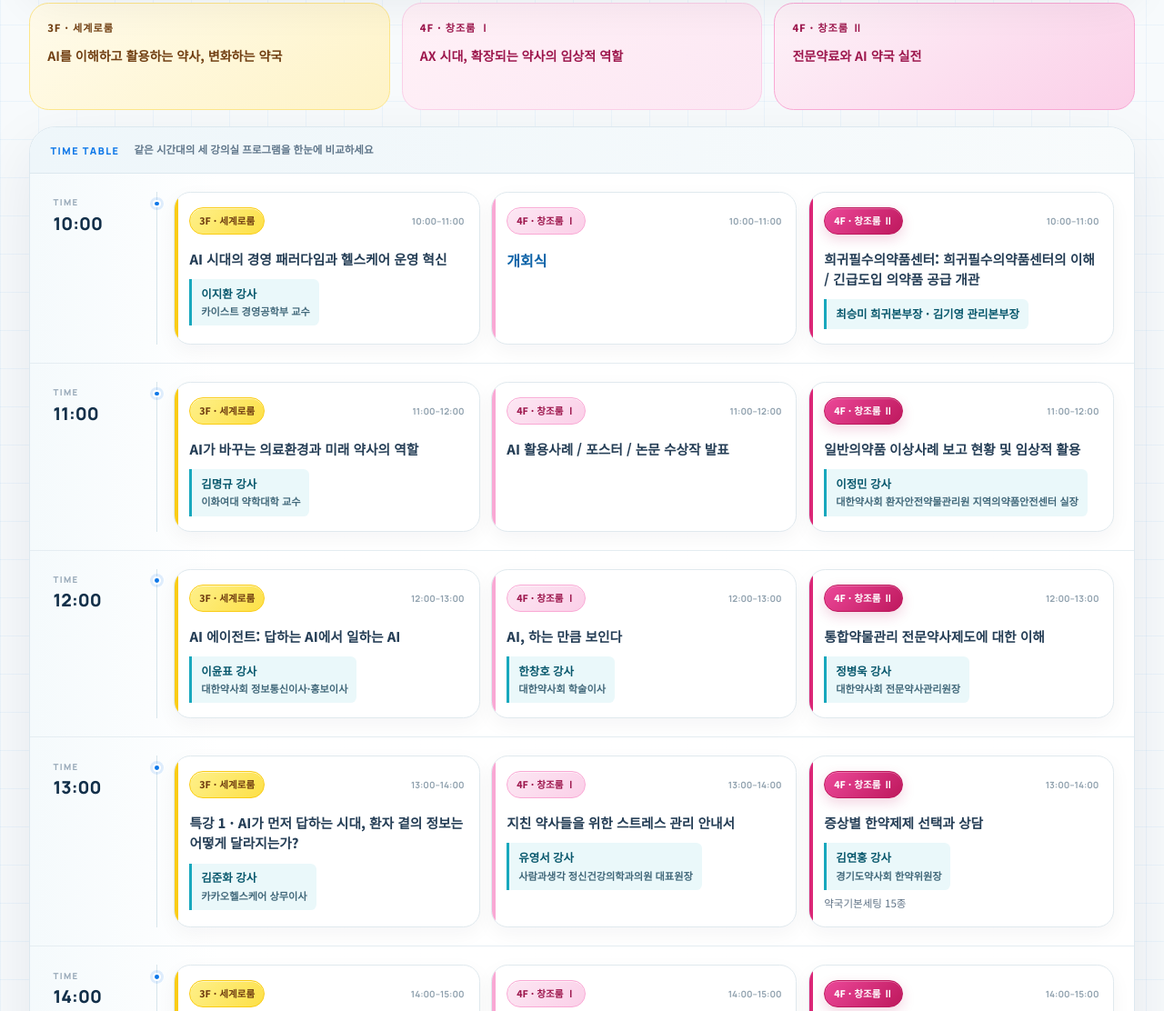
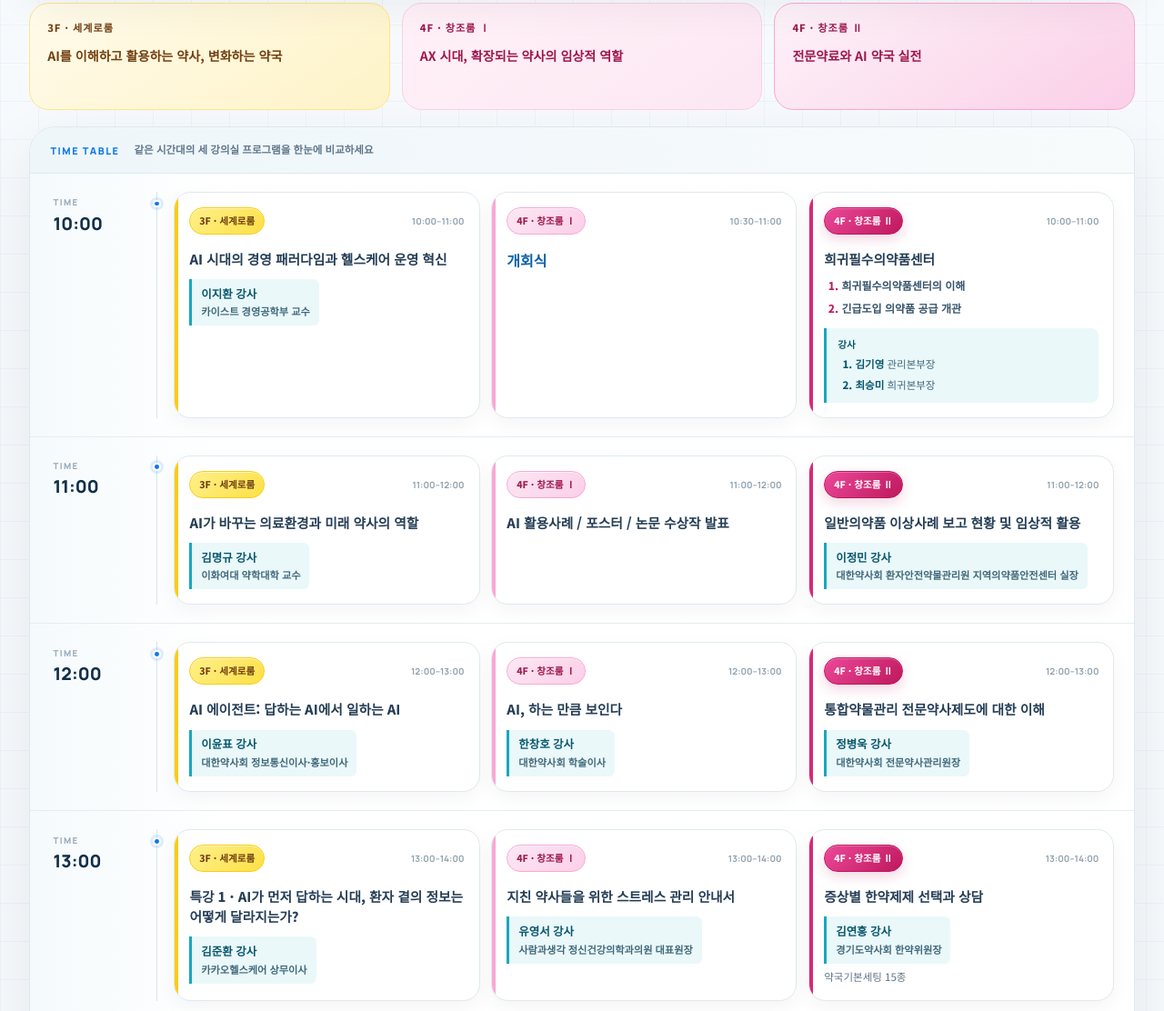
Before and after one commit to hangyver/AXfestival, a website built with Vite: page program.html in a window 1280 px wide. Shown: the part 946-2058 px from the top of the page at 91% size. Built offline with nearby package versions, Linux system fonts and the light colour scheme.

Commit message:
fix: correct festival schedule times and speakers

```diff
--- a/app.js
+++ b/app.js
@@ -393,10 +393,12 @@ if (programList) {
     </div>`).join("")}
   </div>`;
   const roomOrder = new Map(programData.rooms.map((room, index) => [room.id, index]));
-  const orderedSessions = [...programData.sessions].sort((a, b) => a.start.localeCompare(b.start) || roomOrder.get(a.roomId) - roomOrder.get(b.roomId));
+  const slotOf = session => session.slotStart || session.start;
+  const orderedSessions = [...programData.sessions].sort((a, b) => slotOf(a).localeCompare(slotOf(b)) || roomOrder.get(a.roomId) - roomOrder.get(b.roomId));
   const groupedSessions = orderedSessions.reduce((groups, session) => {
-    if (!groups.has(session.start)) groups.set(session.start, []);
-    groups.get(session.start).push(session);
+    const slot = slotOf(session);
+    if (!groups.has(slot)) groups.set(slot, []);
+    groups.get(slot).push(session);
     return groups;
   }, new Map());
 
@@ -404,15 +406,17 @@ if (programList) {
     const cards = sessions.map(session => {
       const room = programData.rooms.find(item => item.id === session.roomId);
       const speaker = session.speaker ? renderSpeaker(session.speaker) : "";
+      const topics = session.topics ? `<ol class="program-topic-list" aria-label="강의 주제">${session.topics.map(topic => `<li>${topic}</li>`).join("")}</ol>` : "";
+      const speakers = session.speakers ? `<div class="program-speaker-pairings"><span>강사</span><ol aria-label="강사 명단">${session.speakers.map(person => `<li><strong>${person.name}</strong> ${person.role}</li>`).join("")}</ol></div>` : "";
       const description = session.description
         ? `<p class="program-description${session.category.includes("개회") ? " program-description-opening" : ""}">${session.description}</p>`
         : "";
       const feature = session.feature ? renderFeature(session.feature) : "";
-      const duration = Number(session.end.slice(0, 2)) - Number(session.start.slice(0, 2));
-      const durationLabel = session.feature?.timeLabel || (duration > 1 ? `${duration}시간 프로그램` : `${session.start}–${session.end}`);
+      const duration = (Number(session.end.slice(0, 2)) * 60 + Number(session.end.slice(3))) - (Number(session.start.slice(0, 2)) * 60 + Number(session.start.slice(3)));
+      const durationLabel = session.feature?.timeLabel || (duration > 60 ? `${duration / 60}시간 프로그램` : `${session.start}–${session.end}`);
       return `<article class="program-session-card${session.feature ? " program-session-card-feature" : ""}" data-room="${room.id}">
         <div class="program-card-top"><span class="program-room-label ${room.labelClass}">${room.floor} · ${room.name}</span><span class="program-duration">${durationLabel}</span></div>
-        <div class="program-session"><h3 class="${session.category.includes("개회") ? "program-title-opening" : ""}">${session.title}</h3>${speaker}${description}${feature}</div>
+        <div class="program-session"><h3 class="${session.category.includes("개회") ? "program-title-opening" : ""}">${session.title}</h3>${topics}${speaker}${speakers}${description}${feature}</div>
       </article>`;
     }).join("");
     return `<section class="program-hour-group" data-time="${start}">
--- a/festival-data.js
+++ b/festival-data.js
@@ -42,18 +42,18 @@ const FESTIVAL_DATA = {
     { id: "1000-world", roomId: "world", start: "10:00", end: "11:00", title: "AI 시대의 경영 패러다임과 헬스케어 운영 혁신", speaker: "이지환 강사 (카이스트 경영공학부 교수)", description: "", category: ["AI", "경영 패러다임", "헬스케어", "운영 혁신"], status: "편성안" },
     { id: "1100-world", roomId: "world", start: "11:00", end: "12:00", title: "AI가 바꾸는 의료환경과 미래 약사의 역할", speaker: "김명규 강사 (이화여대 약학대학 교수)", description: "", category: ["AI", "의료환경", "미래약사"], status: "편성안" },
     { id: "1200-world", roomId: "world", start: "12:00", end: "13:00", title: "AI 에이전트: 답하는 AI에서 일하는 AI", speaker: "이윤표 강사 (대한약사회 정보통신이사·홍보이사)", description: "", category: ["AI 에이전트", "AI", "약사 직능"], status: "편성안" },
-    { id: "1300-world", roomId: "world", start: "13:00", end: "14:00", title: "특강 1 · AI가 먼저 답하는 시대, 환자 곁의 정보는 어떻게 달라지는가?", speaker: "김준화 강사 (카카오헬스케어 상무이사)", description: "", category: ["특강", "AI", "환자정보"], status: "편성안" },
+    { id: "1300-world", roomId: "world", start: "13:00", end: "14:00", title: "특강 1 · AI가 먼저 답하는 시대, 환자 곁의 정보는 어떻게 달라지는가?", speaker: "김준환 강사 (카카오헬스케어 상무이사)", description: "", category: ["특강", "AI", "환자정보"], status: "편성안" },
     { id: "1400-world", roomId: "world", start: "14:00", end: "15:00", title: "특강 2 · 인공지능에 대한 오해", speaker: "곽재식 강사 (숭실사이버대 환경안전공학과 교수)", description: "", category: ["특강", "인공지능", "오해"], status: "편성안" },
     { id: "1500-world", roomId: "world", start: "15:00", end: "16:00", title: "치매 환자 관리의 최신 동향과 약사의 역할", speaker: "김희진 강사 (한양대 의과대학 신경과 교수)", description: "치매전문약의 관리와 알츠하이머 신규치료제 소개", category: ["치매", "환자관리", "약사역할", "알츠하이머", "신규치료제"], status: "편성안" },
     { id: "1600-world", roomId: "world", start: "16:00", end: "17:00", title: "비만치료의 새로운 패러다임: GLP-1 치료제와 약사의 역할", speaker: "최어진 강사 (경희대 약학대학 교수)", description: "", category: ["비만치료", "GLP-1"], status: "편성안" },
-    { id: "1000-creation1", roomId: "creation1", start: "10:00", end: "11:00", title: "개회식", speaker: "", description: "", category: ["개회"], status: "편성안" },
+    { id: "1030-creation1", roomId: "creation1", slotStart: "10:00", start: "10:30", end: "11:00", title: "개회식", speaker: "", description: "", category: ["개회"], status: "편성안" },
     { id: "1100-creation1", roomId: "creation1", start: "11:00", end: "12:00", title: "AI 활용사례 / 포스터 / 논문 수상작 발표", speaker: "", description: "", category: ["AI 활용사례", "포스터", "논문 수상작"], status: "편성안" },
     { id: "1200-creation1", roomId: "creation1", start: "12:00", end: "13:00", title: "AI, 하는 만큼 보인다", speaker: "한창호 강사 (대한약사회 학술이사)", description: "", category: ["AI"], status: "편성안" },
     { id: "1300-creation1", roomId: "creation1", start: "13:00", end: "14:00", title: "지친 약사들을 위한 스트레스 관리 안내서", speaker: "유영서 강사 (사람과생각 정신건강의학과의원 대표원장)", description: "", category: ["약사", "스트레스", "스트레스 관리"], status: "편성안" },
     { id: "1400-creation1", roomId: "creation1", start: "14:00", end: "15:00", title: "고혈압 최신 가이드라인과 약사의 임상 중재", speaker: "이정 강사 (성균관대 약학대학 교수)", description: "", category: ["고혈압", "가이드라인", "임상중재"], status: "편성안" },
     { id: "1500-creation1", roomId: "creation1", start: "15:00", end: "16:00", title: "통합약물관리와 미래 약사의 임상적 역할", speaker: "이주연 강사 (서울대 약학대학 교수)", description: "", category: ["통합약물관리", "임상"], status: "편성안" },
     { id: "1600-creation1", roomId: "creation1", start: "16:00", end: "17:00", title: "백신과 예방약료: 지역사회 약사 역할의 확장", speaker: "박태은 강사 (우석대 약학대학 교수)", description: "", category: ["백신", "예방약료", "지역사회"], status: "편성안" },
-    { id: "1000-creation2", roomId: "creation2", start: "10:00", end: "11:00", title: "희귀필수의약품센터: 희귀필수의약품센터의 이해 / 긴급도입 의약품 공급 개관", speaker: "최승미 희귀본부장 · 김기영 관리본부장", description: "", category: ["희귀의약품", "필수의약품", "긴급도입"], status: "편성안" },
+    { id: "1000-creation2", roomId: "creation2", start: "10:00", end: "11:00", title: "희귀필수의약품센터", topics: ["희귀필수의약품센터의 이해", "긴급도입 의약품 공급 개관"], speakers: [{ name: "김기영", role: "관리본부장" }, { name: "최승미", role: "희귀본부장" }], description: "", category: ["희귀의약품", "필수의약품", "긴급도입"], status: "편성안" },
     { id: "1100-creation2", roomId: "creation2", start: "11:00", end: "12:00", title: "일반의약품 이상사례 보고 현황 및 임상적 활용", speaker: "이정민 강사 (대한약사회 환자안전약물관리원 지역의약품안전센터 실장)", description: "", category: ["일반의약품", "이상사례", "임상적 활용"], status: "편성안" },
     { id: "1200-creation2", roomId: "creation2", start: "12:00", end: "13:00", title: "통합약물관리 전문약사제도에 대한 이해", speaker: "정병욱 강사 (대한약사회 전문약사관리원장)", description: "", category: ["통합약물관리", "전문약사제도"], status: "편성안" },
     { id: "1300-creation2", roomId: "creation2", start: "13:00", end: "14:00", title: "증상별 한약제제 선택과 상담", speaker: "김연홍 강사 (경기도약사회 한약위원장)", description: "약국기본세팅 15종", category: ["한약제제", "복약상담"], status: "편성안" },
@@ -71,7 +71,7 @@ const sessionTimes = Array.from({ length: 7 }, (_, index) => ({
 for (const time of sessionTimes) {
   for (const room of FESTIVAL_DATA.rooms) {
     const id = `${time.start.replace(":", "")}-${room.id}`;
-    const covered = FESTIVAL_DATA.sessions.some(session => session.roomId === room.id && session.start <= time.start && session.end > time.start);
+    const covered = FESTIVAL_DATA.sessions.some(session => session.roomId === room.id && (session.slotStart === time.start || (session.start <= time.start && session.end > time.start)));
     if (!covered) {
       FESTIVAL_DATA.sessions.push({
         id,
--- a/styles.css
+++ b/styles.css
@@ -399,6 +399,14 @@ body { font-family: "Noto Sans KR", sans-serif; color: var(--ink); background: #
 }
 .program-speaker-name { display: block; color: #07576c; font-size: .78rem; font-weight: 800; }
 .program-speaker-affiliation { display: block; margin-top: .08rem; color: #41687a; font-size: .7rem; font-weight: 650; overflow-wrap: anywhere; }
+.program-topic-list,
+.program-speaker-pairings ol { display: grid; gap: .38rem; padding-left: 1.2rem; list-style: decimal; }
+.program-topic-list { margin-top: .6rem; color: #38546b; font-size: .75rem; font-weight: 650; line-height: 1.55; }
+.program-topic-list li::marker { color: #be185d; font-weight: 800; }
+.program-speaker-pairings { margin-top: .75rem; padding: .65rem .75rem; border-left: 3px solid #18a8bd; border-radius: 0 .5rem .5rem 0; background: #eaf8fa; color: #41687a; font-size: .72rem; line-height: 1.5; }
+.program-speaker-pairings > span { display: block; margin-bottom: .3rem; color: #07576c; font-size: .66rem; font-weight: 800; }
+.program-speaker-pairings li::marker,
+.program-speaker-pairings strong { color: #07576c; font-weight: 800; }
 .program-session .program-description { margin-top: .4rem; color: #617487; font-size: .72rem; line-height: 1.55; }
 .program-session .program-description-opening { margin-top: .65rem; color: #0d63a8; font-size: .86rem; font-weight: 800; line-height: 1.6; }
 .program-session-card-feature { border-color: #f9c7df; background: linear-gradient(145deg, #fff, #fff9fc); }
```
Also changed, not shown: agent-engine.js (+7 -4 lines).
